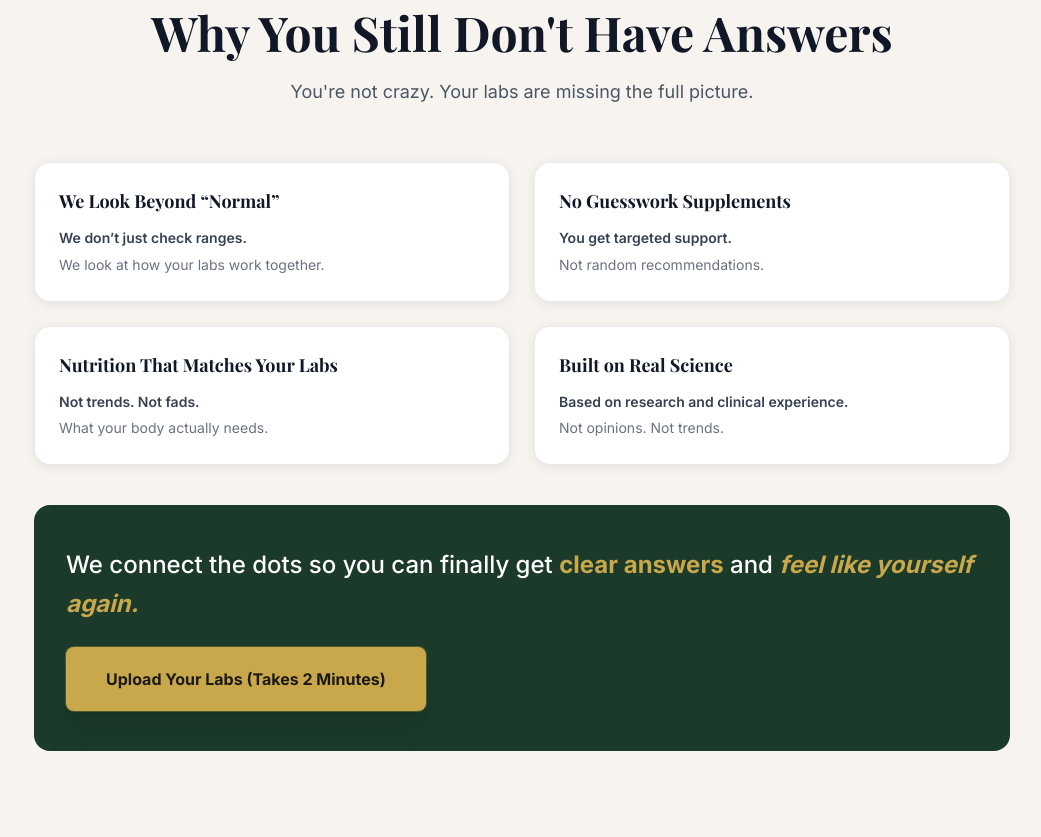
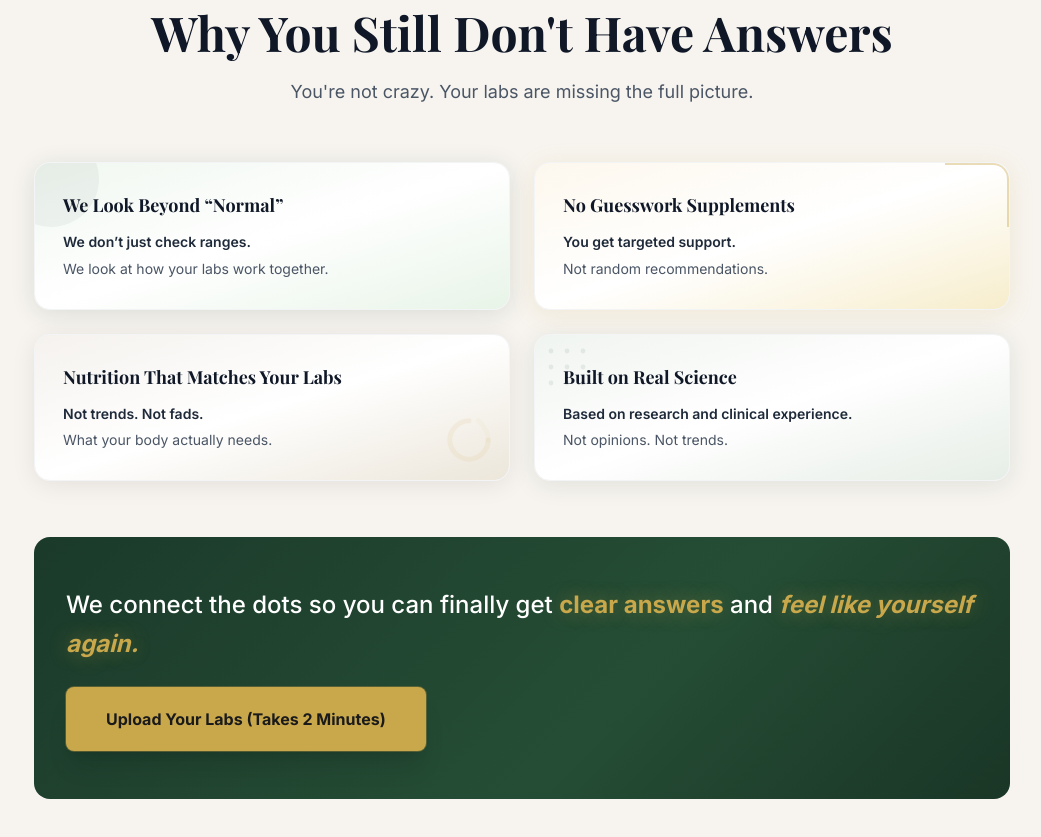
Before and after one commit to Sherryfarmshop/rooted-clarity-website, a Next.js app: page / in a window 1280 px wide. Shown: the part 2580-3417 px from the top of the page, without its empty margins (118-1159 px from the left). Built offline with nearby package versions, Linux system fonts and the light colour scheme; a web font is replaced by a local one.

Commit message:
cards-premium-redesign-accents

```diff
--- a/src/components/WhatMakesUsDifferent.tsx
+++ b/src/components/WhatMakesUsDifferent.tsx
@@ -4,23 +4,62 @@ export default function WhatMakesUsDifferent() {
       title: "We Look Beyond \u201cNormal\u201d",
       bold: "We don\u2019t just check ranges.",
       rest: "We look at how your labs work together.",
+      accent: "green",
     },
     {
       title: "No Guesswork Supplements",
       bold: "You get targeted support.",
       rest: "Not random recommendations.",
+      accent: "gold",
     },
     {
       title: "Nutrition That Matches Your Labs",
       bold: "Not trends. Not fads.",
       rest: "What your body actually needs.",
+      accent: "swirl",
     },
     {
       title: "Built on Real Science",
       bold: "Based on research and clinical experience.",
       rest: "Not opinions. Not trends.",
+      accent: "texture",
     },
   ];
+
+  const cardStyles: Record<string, string> = {
+    green: "bg-gradient-to-br from-[#f0f7f0] via-white to-[#e8f4e8] shadow-[0_4px_24px_rgba(27,58,42,0.12)] hover:shadow-[0_8px_32px_rgba(27,58,42,0.18)]",
+    gold: "bg-gradient-to-br from-[#fdf8ee] via-white to-[#f7edcc] shadow-[0_4px_24px_rgba(201,168,76,0.15)] hover:shadow-[0_8px_32px_rgba(201,168,76,0.22)]",
+    swirl: "bg-gradient-to-br from-[#f5f2ee] via-white to-[#ece6da] shadow-[0_4px_24px_rgba(0,0,0,0.08)] hover:shadow-[0_8px_32px_rgba(0,0,0,0.13)]",
+    texture: "bg-gradient-to-br from-[#f0f4f0] via-white to-[#e6ede6] shadow-[0_4px_24px_rgba(27,58,42,0.10)] hover:shadow-[0_8px_32px_rgba(27,58,42,0.16)]",
+  };
+
+  const accentEl: Record<string, JSX.Element> = {
+    green: (
+      <div className="absolute top-0 left-0 w-24 h-24 rounded-full bg-[#1B3A2A]/5 -translate-x-8 -translate-y-8 pointer-events-none" />
+    ),
+    gold: (
+      <div className="absolute top-0 right-0 w-16 h-16 border-t-2 border-r-2 border-[#C9A84C]/40 rounded-tr-2xl pointer-events-none" />
+    ),
+    swirl: (
+      <svg className="absolute bottom-2 right-2 w-16 h-16 text-[#C9A84C]/10 pointer-events-none" viewBox="0 0 100 100" fill="none">
+        <path d="M80 50C80 66 66 80 50 80C34 80 20 66 20 50C20 34 34 20 50 20" stroke="currentColor" strokeWidth="8" strokeLinecap="round"/>
+        <path d="M65 20C72 27 80 38 80 50" stroke="currentColor" strokeWidth="8" strokeLinecap="round" opacity="0.5"/>
+      </svg>
+    ),
+    texture: (
+      <svg className="absolute top-2 left-2 w-12 h-12 text-[#1B3A2A]/8 pointer-events-none" viewBox="0 0 60 60" fill="none">
+        <circle cx="10" cy="10" r="3" fill="currentColor"/>
+        <circle cx="30" cy="10" r="3" fill="currentColor"/>
+        <circle cx="50" cy="10" r="3" fill="currentColor"/>
+        <circle cx="10" cy="30" r="3" fill="currentColor"/>
+        <circle cx="30" cy="30" r="3" fill="currentColor"/>
+        <circle cx="50" cy="30" r="3" fill="currentColor"/>
+        <circle cx="10" cy="50" r="3" fill="currentColor"/>
+        <circle cx="30" cy="50" r="3" fill="currentColor"/>
+        <circle cx="50" cy="50" r="3" fill="currentColor"/>
+      </svg>
+    ),
+  };
 
   return (
     <section id="different" className="bg-[#f7f4ef]">
@@ -30,29 +69,35 @@ export default function WhatMakesUsDifferent() {
         <h2 className="text-center font-serif text-3xl sm:text-4xl md:text-5xl font-bold text-gray-900 leading-tight mb-4">
           Why You Still Don&apos;t Have Answers
         </h2>
-
-        {/* Subline */}
         <p className="text-center text-gray-600 text-base sm:text-lg mb-14">
           You&apos;re not crazy. Your labs are missing the full picture.
         </p>
 
-        {/* 4 Cards */}
-        <div className="grid sm:grid-cols-2 gap-6 mb-10">
+        {/* Cards */}
+        <div className="grid sm:grid-cols-2 gap-6 mb-14">
           {cards.map((card) => (
-            <div key={card.title} className="bg-white rounded-2xl p-6 shadow-[0_2px_12px_rgba(0,0,0,0.08)] border border-gray-200/80">
-              <h3 className="font-bold text-gray-900 text-lg mb-3">{card.title}</h3>
-              <p className="text-gray-700 text-sm leading-relaxed font-semibold">{card.bold}</p>
-              <p className="text-gray-500 text-sm leading-relaxed mt-1">{card.rest}</p>
+            <div
+              key={card.title}
+              className={`relative overflow-hidden rounded-2xl p-7 border border-gray-100 transition-all duration-300 hover:-translate-y-1 hover:scale-[1.01] ${cardStyles[card.accent]}`}
+            >
+              {accentEl[card.accent]}
+              <h3 className="font-bold text-gray-900 text-lg mb-3 relative z-10">{card.title}</h3>
+              <p className="text-gray-800 text-sm leading-relaxed font-semibold relative z-10">{card.bold}</p>
+              <p className="text-gray-600 text-sm leading-relaxed mt-1 relative z-10">{card.rest}</p>
             </div>
           ))}
         </div>
 
-        {/* Dark CTA banner */}
-        <div className="bg-[#1B3A2A] rounded-2xl px-8 py-10 text-center sm:text-left">
+        {/* CTA */}
+        <div
+          className="rounded-2xl px-8 py-12"
+          style={{ background: "linear-gradient(135deg, #1B3A2A 0%, #254d35 60%, #1a3626 100%)" }}
+        >
           <p className="text-white text-xl sm:text-2xl font-medium leading-relaxed mb-6">
             We connect the dots so you can finally get{" "}
-            <span className="text-[#C9A84C] font-bold">clear answers</span> and{" "}
-            <span className="text-[#C9A84C] font-bold italic">feel like yourself again.</span>
+            <span className="text-[#C9A84C] font-bold" style={{ textShadow: "0 0 20px rgba(201,168,76,0.4)" }}>clear answers</span>
+            {" "}and{" "}
+            <span className="text-[#C9A84C] font-bold italic" style={{ textShadow: "0 0 20px rgba(201,168,76,0.4)" }}>feel like yourself again.</span>
           </p>
           <a
             href="#signup"
```
